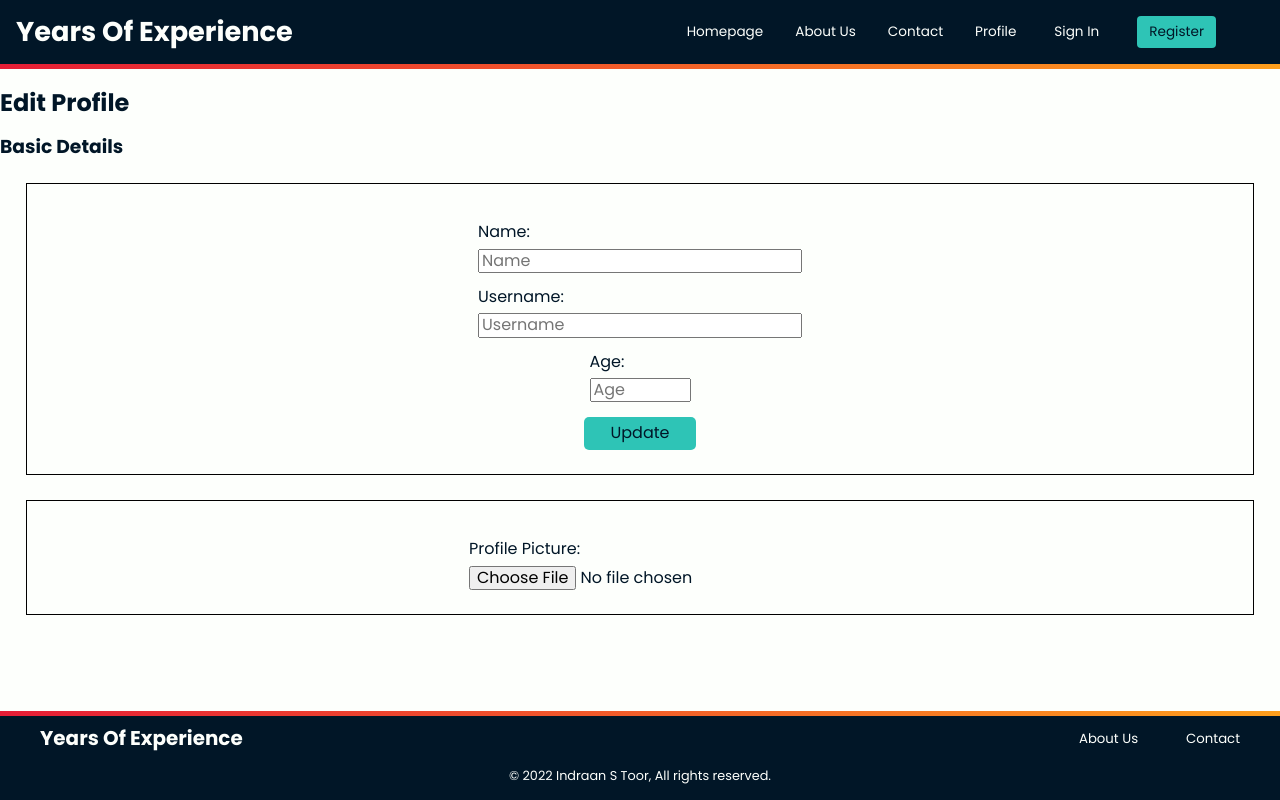
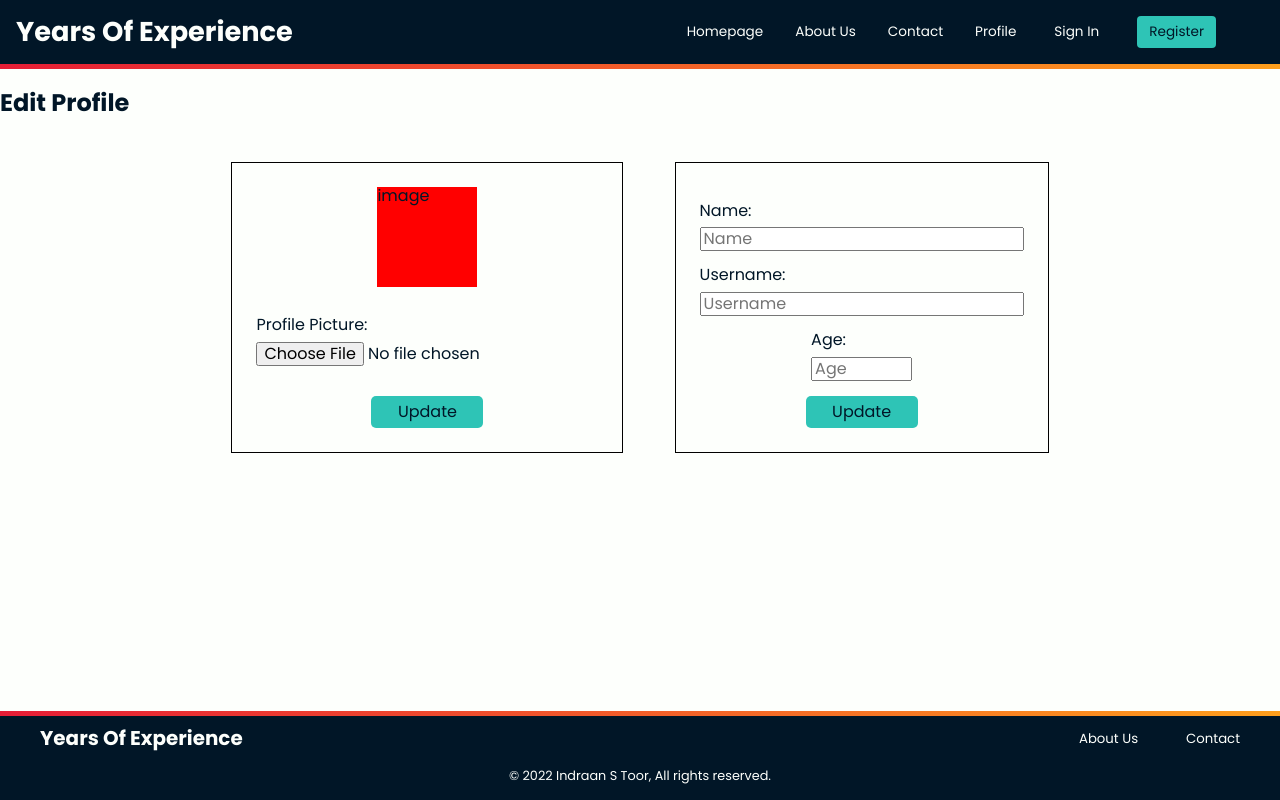
Before and after one commit to indraantoor/Years-Of-Experience, a React (Create React App) app: page /profile/edit/1 in a window 1280 px wide. Built offline with nearby package versions, Linux system fonts and the light colour scheme; a web font is replaced by a local one.

Commit message:
style(edit-profile): change layout for edit basic details
Signed-off-by: indraantoor <indraantoor@gmail.com>

```diff
--- a/src/components/EditBasicDetails/editBasicDetails.style.js
+++ b/src/components/EditBasicDetails/editBasicDetails.style.js
@@ -6,6 +6,7 @@ export const FormContainer = styled.div`
   display: flex;
   flex-direction: column;
   align-items: center;
+  justify-content: space-between;
   margin: 2%;
 
   button {
--- a/src/components/EditBasicDetails/index.js
+++ b/src/components/EditBasicDetails/index.js
@@ -4,7 +4,6 @@ import { FormContainer } from "./editBasicDetails.style";
 export const EditBasicDetails = () => {
   return (
     <React.Fragment>
-      <h3>Basic Details</h3>
       <FormContainer>
         <label htmlFor="name">
           Name:
@@ -18,7 +17,7 @@ export const EditBasicDetails = () => {
           Age:
           <input type="number" id="age" min="0" max="100" placeholder="Age" />
         </label>
-        <button>Update</button>
+        <button type="submit">Update</button>
       </FormContainer>
     </React.Fragment>
   );
--- a/src/components/EditProfilePic/editProfilePic.style.js
+++ b/src/components/EditProfilePic/editProfilePic.style.js
@@ -6,6 +6,7 @@ export const Container = styled.div`
   display: flex;
   flex-direction: column;
   align-items: center;
+  justify-content: space-between;
   margin: 2%;
 
   button {
@@ -27,4 +28,10 @@ export const Container = styled.div`
     display: block;
     margin-top: 7px;
   }
+
+  .image-container {
+    background-color: red;
+    height: 100px;
+    width: 100px;
+  }
 `;
--- a/src/components/EditProfilePic/index.js
+++ b/src/components/EditProfilePic/index.js
@@ -4,10 +4,12 @@ import { Container } from "./editProfilePic.style";
 export const EditProfilePic = () => {
   return (
     <Container>
+      <div className="image-container">image</div>
       <label htmlFor="profileimg">
         Profile Picture:
         <input type="file" id="profileimg" />
       </label>
+      <button type="submit">Update</button>
     </Container>
   );
 };
--- /dev/null
+++ b/src/pages/EditProfile/editProfile.style.js
@@ -0,0 +1,6 @@
+import styled from "styled-components";
+
+export const EditBasicDetailsContainer = styled.div`
+  display: flex;
+  justify-content: center;
+`;
--- a/src/pages/EditProfile/index.js
+++ b/src/pages/EditProfile/index.js
@@ -1,13 +1,16 @@
 import React from "react";
 import { EditBasicDetails } from "../../components/EditBasicDetails";
 import { EditProfilePic } from "../../components/EditProfilePic";
+import { EditBasicDetailsContainer } from "./editProfile.style";
 
 export const EditProfile = () => {
   return (
     <React.Fragment>
       <h2>Edit Profile</h2>
-      <EditBasicDetails />
-      <EditProfilePic />
+      <EditBasicDetailsContainer>
+        <EditProfilePic />
+        <EditBasicDetails />
+      </EditBasicDetailsContainer>
     </React.Fragment>
   );
 };
```
